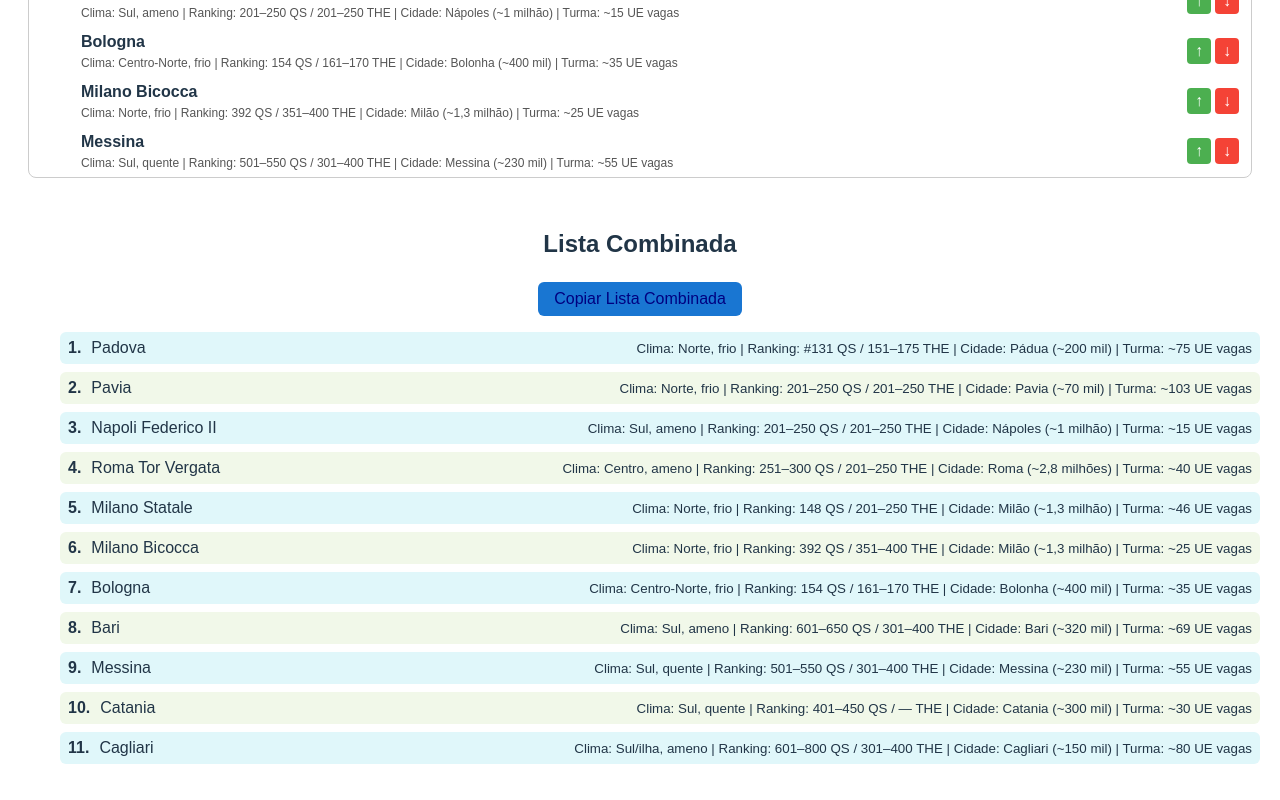
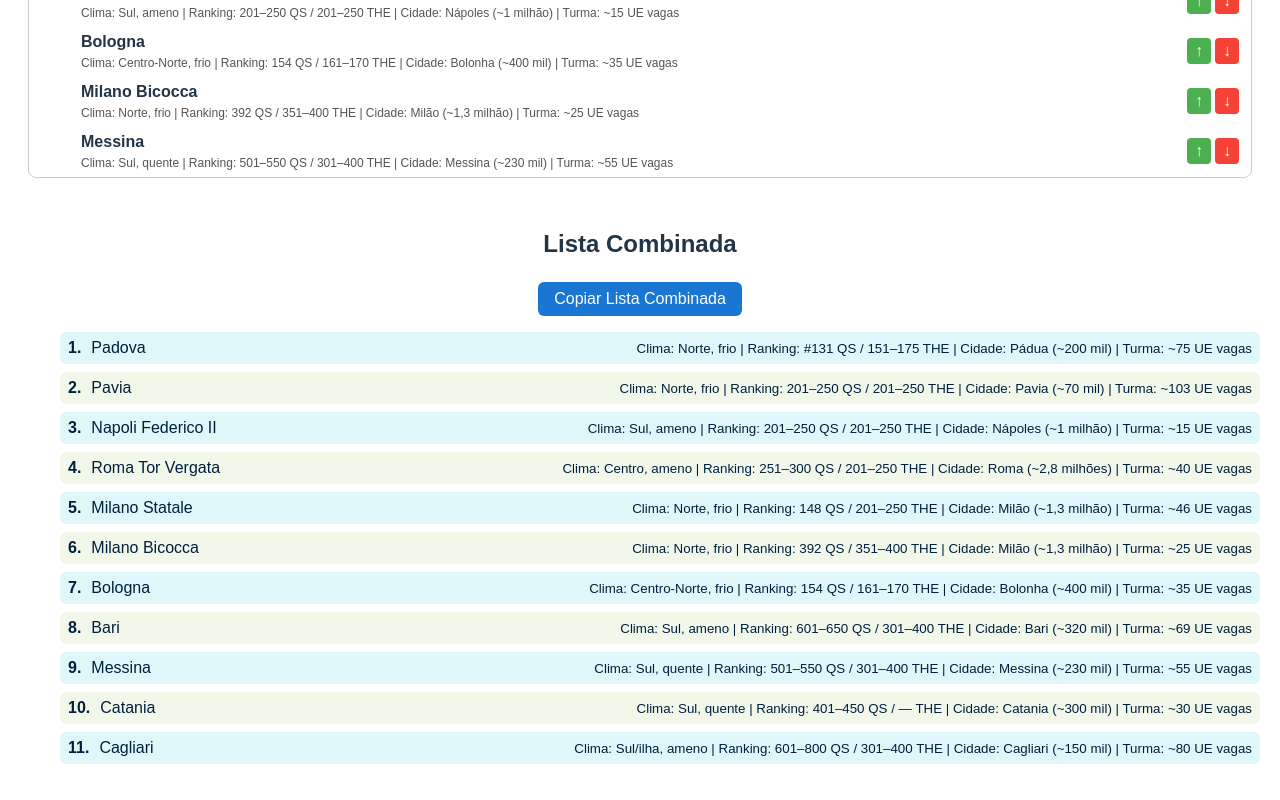
Before and after one commit to carolinessantos/choosemed, a React (Vite) app: page / in a window 1280 px wide. Shown: the part 1043-1843 px from the top of the page. Built offline with nearby package versions, Linux system fonts and the light colour scheme.

Commit message:
Update App.tsx

```diff
--- a/src/App.tsx
+++ b/src/App.tsx
@@ -208,7 +208,7 @@ export default function App() {
             margin: "10px auto",
             padding: "8px 16px",
             backgroundColor: "#1976d2",
-            color: "navy",
+            color: "white",
             border: "none",
             borderRadius: 6,
             cursor: "pointer",
@@ -229,12 +229,12 @@ export default function App() {
                 gap: 10,
                 padding: "4px 8px",
                 borderRadius: 6,
-                backgroundColor: i % 2 === 0 ? "#e0f7fa" : "#f1f8e9",
+                backgroundColor: i % 2 === 0 ? "#e0f7fa" : "#f1f8e9"
               }}>
-                <span style={{ fontWeight: "bold" }}>{i + 1}.</span>
-                <span style={{ flex: 1 }}>{uni}</span>
+                <span style={{ fontWeight: "bold", color: "#001f3f" }}>{i + 1}.</span>
+                <span style={{ flex: 1, color: "#001f3f" }}>{uni}</span>
                 <span>
-                  <small>
+                  <small style={{ color: "#001f3f" }}>
                     Clima: {data?.climate} | Ranking: {data?.ranking} | Cidade: {data?.citySize} | Turma: {data?.classSize}
                   </small>
                 </span>
```
